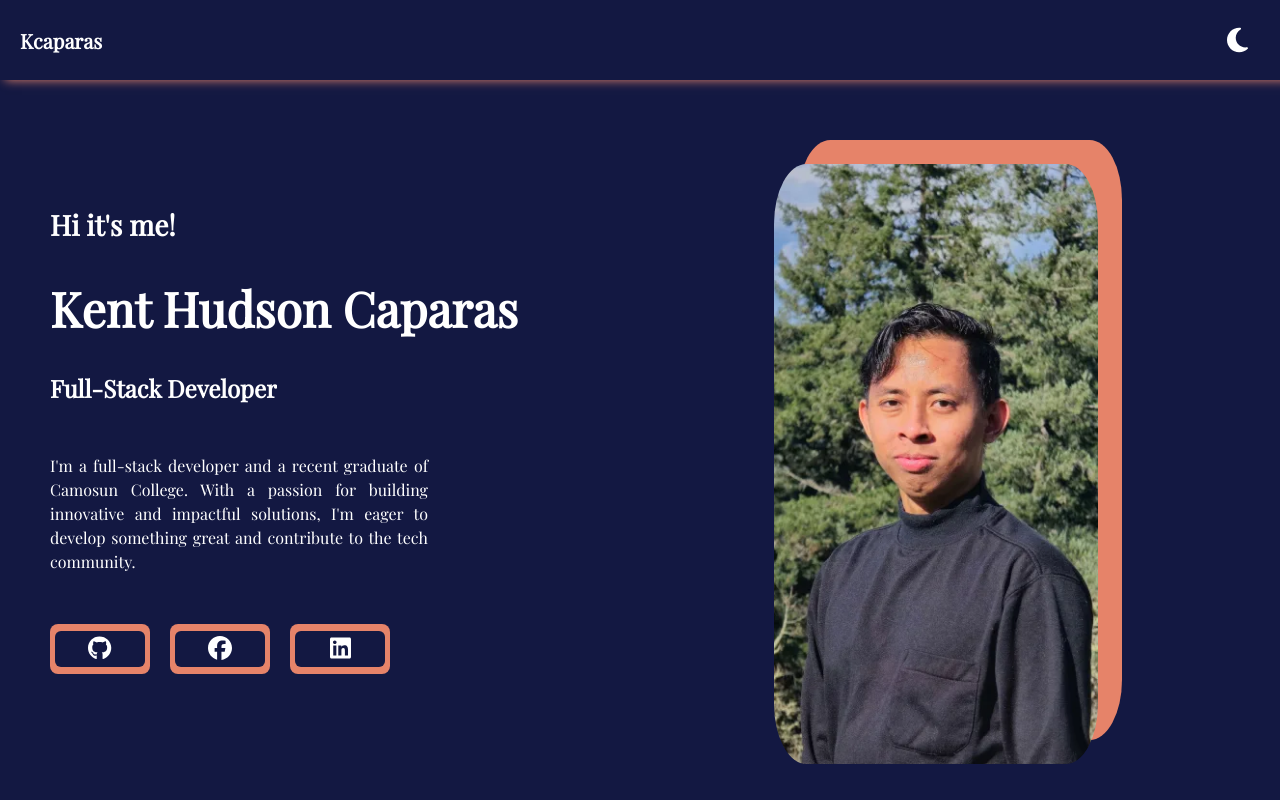
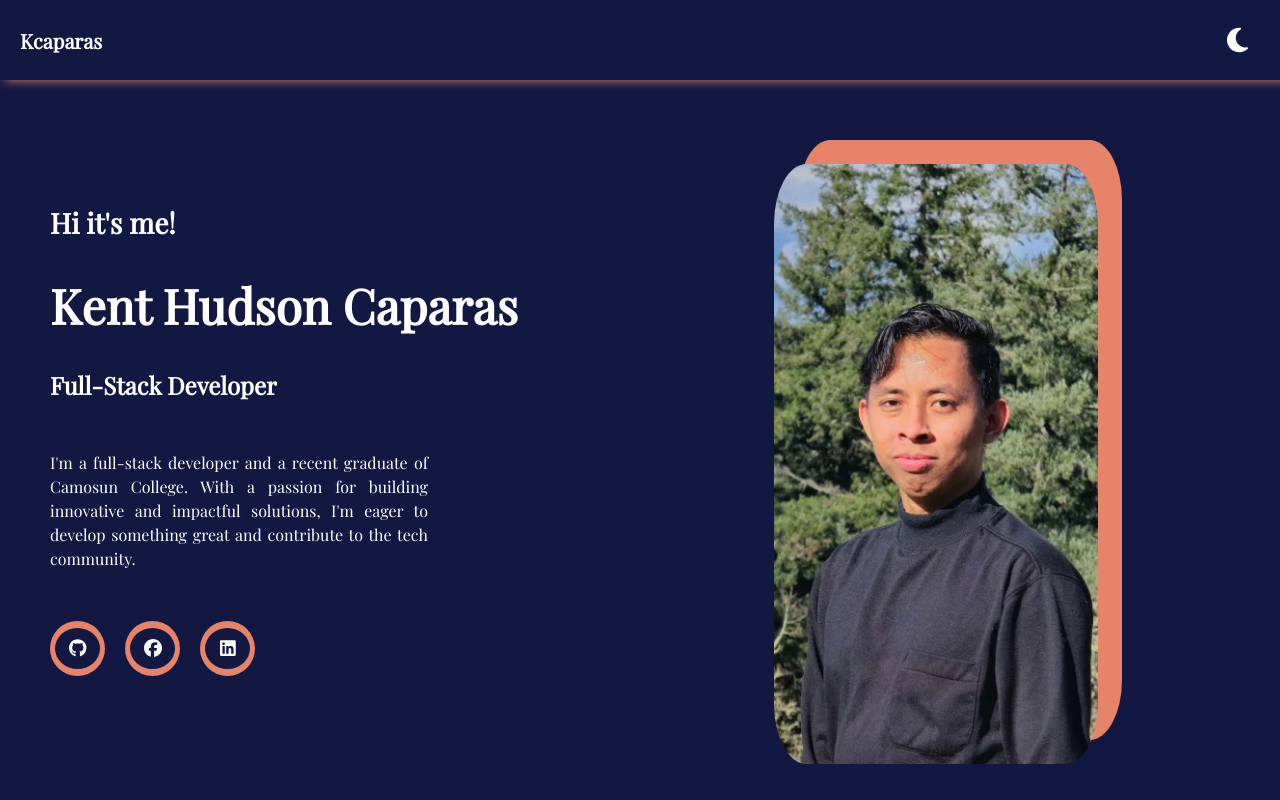
Before and after one commit to kcaparas1630/Portfolio, a React (Vite) app in the folder kcaparas-portfolio/: page / in a window 1280 px wide. Built offline with nearby package versions, Linux system fonts and the light colour scheme.

Commit message:
made it circle

```diff
--- a/kcaparas-portfolio/src/Commons/Styled-Commons/FontAwesomeIcon.ts
+++ b/kcaparas-portfolio/src/Commons/Styled-Commons/FontAwesomeIcon.ts
@@ -9,26 +9,26 @@ const OuterIcon = styled.button`
   border: none;
   background: none;
   cursor: pointer;
-  width: 100px;
-  height: 50px;
+  width: 55px;
+  height: 55px;
 `;
 
 const SolidBackground = styled.div`
   position: absolute;
   inset: 0;
   background: #e68369;
-  border-radius: 8px;
+  border-radius: 100%;
   z-index: 1;
 `;
 
 const InnerIcon = styled.div<StyledIconProps>`
   position: relative;
-  padding: 4px 10px;
+  padding: 10px 5px;
   background-color: ${(props) => (props.isDarkMode ? '#131842' : '#fbf6e2')};
   color: ${(props) => (props.isDarkMode ? 'white' : 'black')};
-  border-radius: 6px;
+  border-radius: 100%;
   z-index: 2;
-  font-size: 24px;
+  font-size: 18px;
   transition: background-color 0.2s ease, border 0.2s ease;
   text-align: center;
   cursor: pointer;
```
